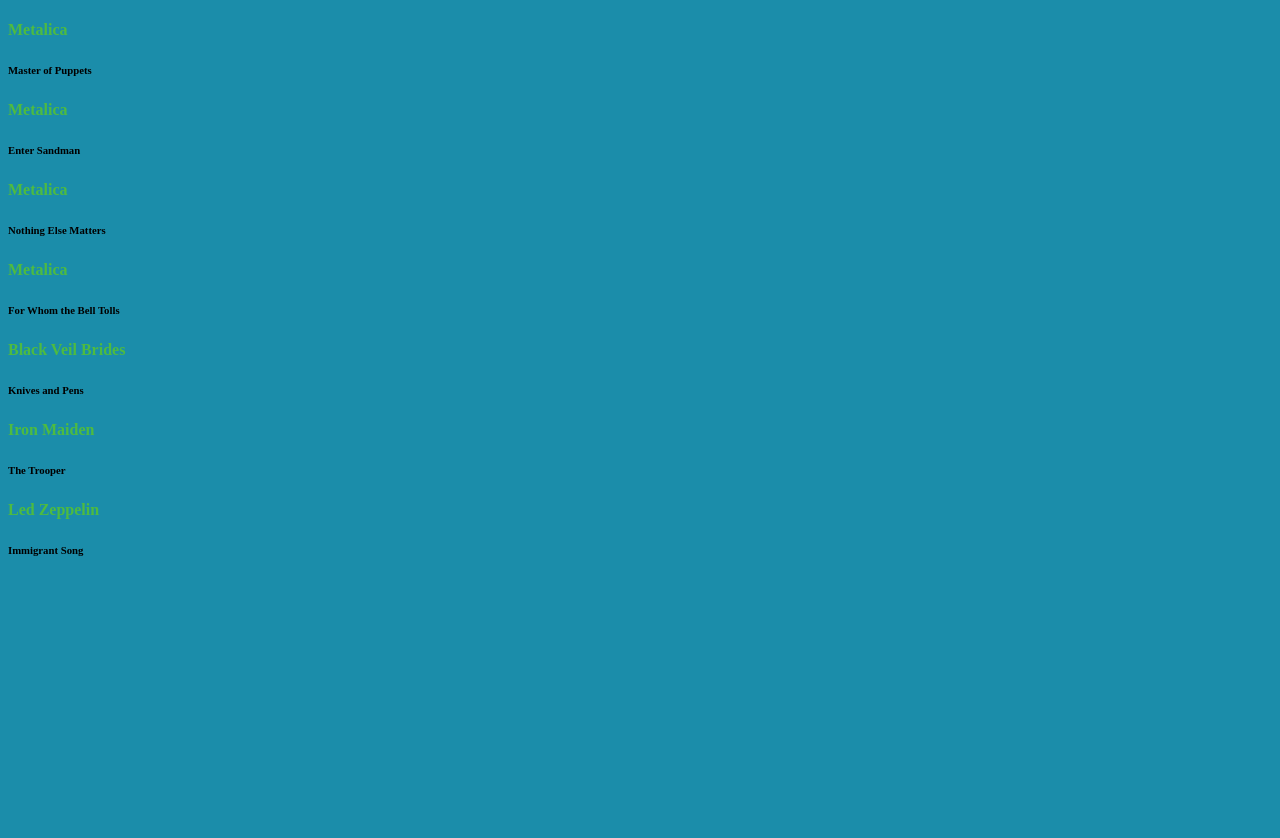
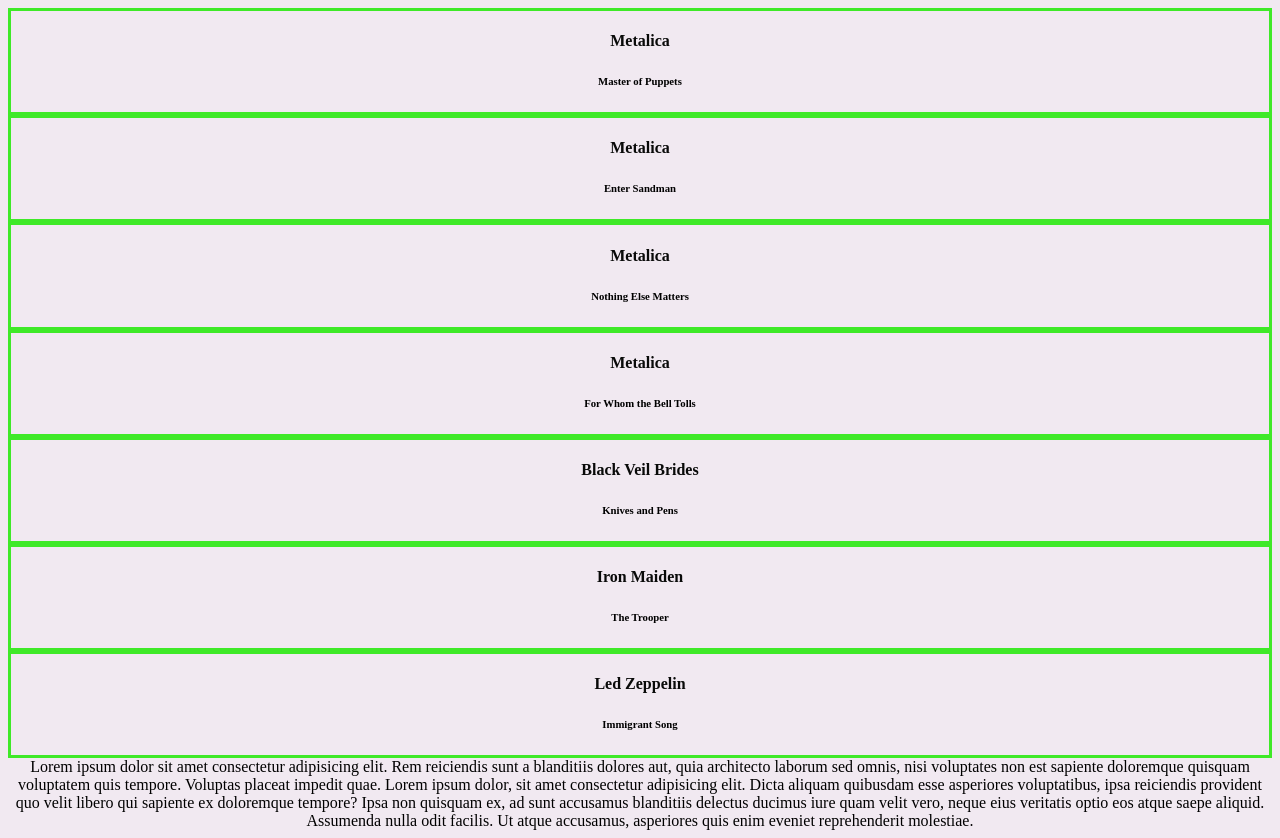
Before and after one commit to belphegor96000/test-playlist, a plain HTML site: page index.html in a window 1280 px wide. Before the commit the page ends 800 px from the top, so only its background shows below. Drawn offline with Linux system fonts and the light colour scheme.

```diff
--- a/index.html
+++ b/index.html
@@ -8,7 +8,7 @@
 
 </head>
 <body>
-
+<center>
     <div>
         <h4>Metalica</h4>
         <h6>Master of Puppets</h6>
@@ -44,7 +44,9 @@
         <h6>Immigrant Song</h6>
     </div>
 
+    Lorem ipsum dolor sit amet consectetur adipisicing elit. Rem reiciendis sunt a blanditiis dolores aut, quia architecto laborum sed omnis, nisi voluptates non est sapiente doloremque quisquam voluptatem quis tempore. Voluptas placeat impedit quae. Lorem ipsum dolor, sit amet consectetur adipisicing elit. Dicta aliquam quibusdam esse asperiores voluptatibus, ipsa reiciendis provident quo velit libero qui sapiente ex doloremque tempore? Ipsa non quisquam ex, ad sunt accusamus blanditiis delectus ducimus iure quam velit vero, neque eius veritatis optio eos atque saepe aliquid. Assumenda nulla odit facilis. Ut atque accusamus, asperiores quis enim eveniet reprehenderit molestiae.
 
+</center>
 
 </body>
 </html>
--- a/style.css
+++ b/style.css
@@ -1,11 +1,11 @@
 body {
-    background-color: rgb(27, 141, 170);
+    background-color: rgb(241, 233, 241);
 }
 
 h4 {
-    color: rgb(78, 187, 64);
+    color: rgb(9, 10, 9);
 }
 
-.div {
-    border: 3px rgb(211, 55, 102) solid;
+div {
+    border: 3px rgb(63, 233, 40) solid;
 }
```
